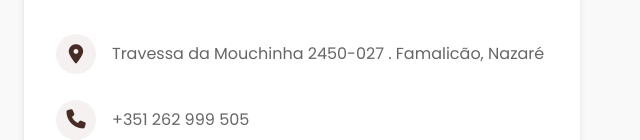
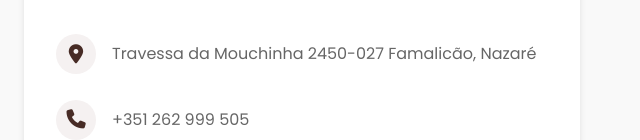
Before and after one commit to tiagocodinha/Climarsol, a plain HTML site: page contactos/index.html in a window 1280 px wide. Shown: the part 665-805 px from the top of the page, 640-1280 px from the left. Drawn offline with Linux system fonts and the light colour scheme.

Commit message:
Update index.html

```diff
--- a/contactos/index.html
+++ b/contactos/index.html
@@ -146,7 +146,7 @@
 
                         <a class="info-item" href="https://maps.app.goo.gl/yaPJU1sT6sRD7h4x9" target="_blank">
                             <div class="info-icon"><i class="fa-solid fa-location-dot"></i></div>
-                            <div class="info-text">Travessa da Mouchinha 2450-027 . Famalicão, Nazaré</div>
+                            <div class="info-text">Travessa da Mouchinha 2450-027 Famalicão, Nazaré</div>
                         </a>
 
                         <a class="info-item" href="tel:+351262999505">
```
